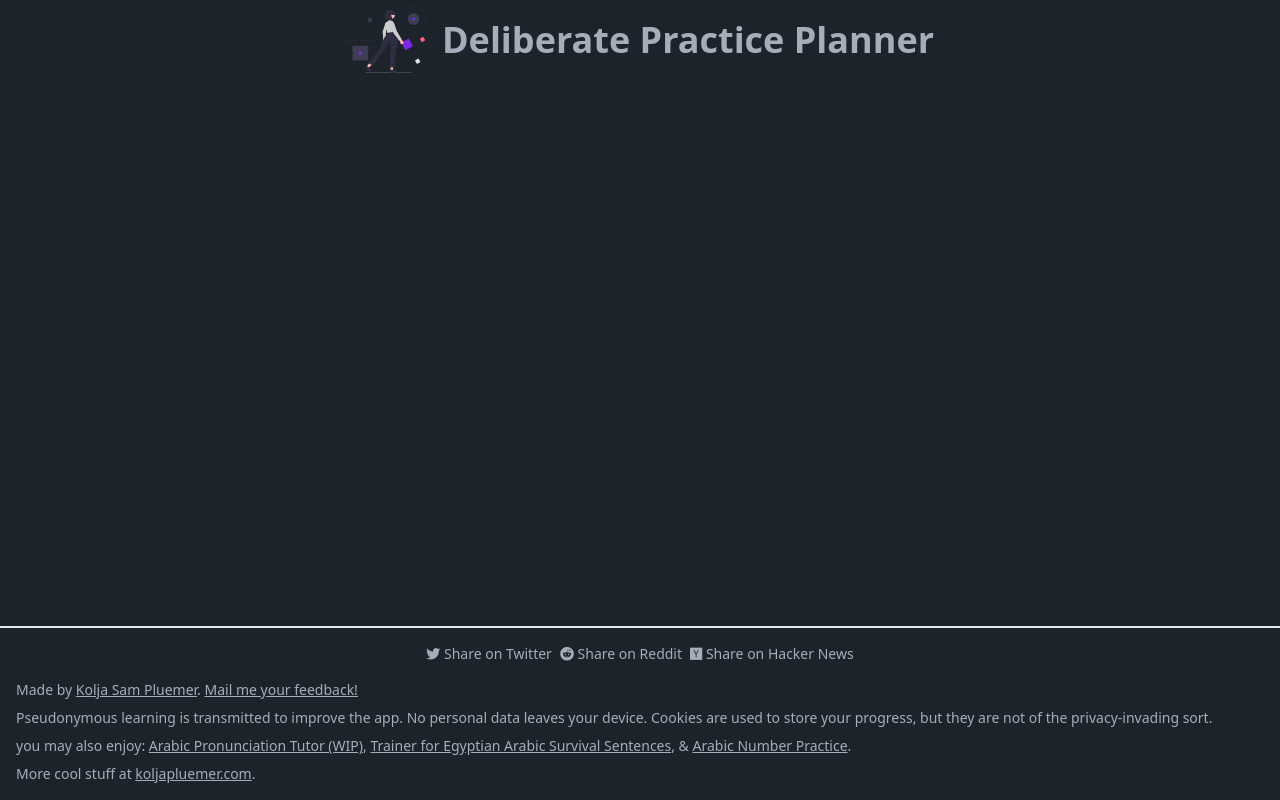
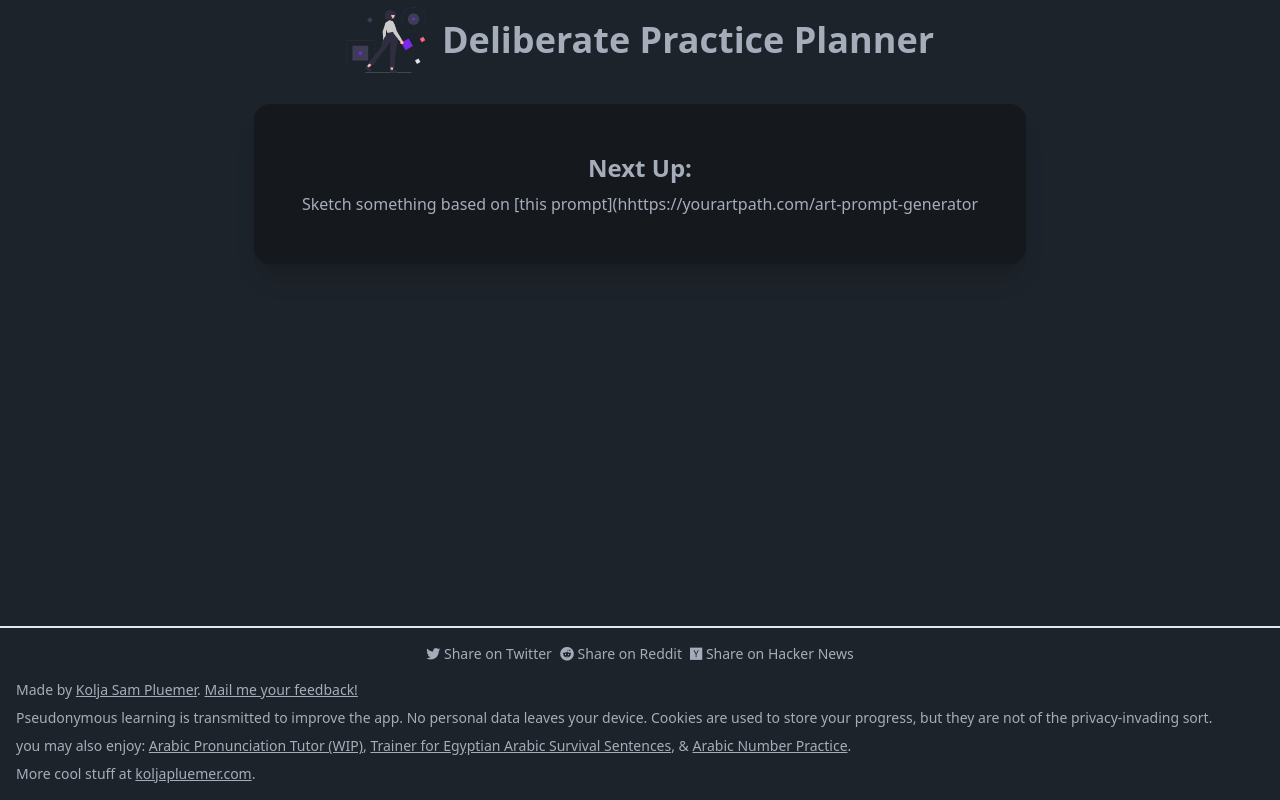
Before and after one commit to koljapluemer/dp-tool, a Vue app: page /practice in a window 1280 px wide. Both pictures are taken after typing "Sample" into the empty fields and a click on the button "SAVE ANSWER AND START SESSION". Built offline with nearby package versions, Linux system fonts and the light colour scheme; what v-calendar would draw is missing.

Commit message:
implement showing a random exercise in loop

```diff
--- /dev/null
+++ b/src/lessons/drawing.json
@@ -0,0 +1,19 @@
+{
+  "lessons": [
+    {
+      "id": 0,
+      "title": "Magatsu Art Generator",
+      "content": "Sketch something based on [this prompt](https://www.magatsu.net/generators/art/index.php)"
+    },
+    {
+      "id": 1,
+      "title": "Drawingprompt.com Exercise",
+      "content": "Sketch something based on [this prompt](https://drawingprompt.com)"
+    },
+    {
+      "id": 2,
+      "title": "Yourartpath Practice",
+      "content": "Sketch something based on [this prompt](hhttps://yourartpath.com/art-prompt-generator"
+    }
+  ]
+}
--- a/src/views/PracticeLoop.vue
+++ b/src/views/PracticeLoop.vue
@@ -37,9 +37,24 @@ const saveAnswer = () => {
     currentlyPracticedTopic: store.currentlyPracticedTopic,
     question: randomIntroQuestion.value,
     answer: introAnswer.value,
+    timestamp: Date.now(),
   });
 };
 
+// PRE PRACTICE LOGIC
+
+const currentTopic = ref("Drawing");
+const randomLesson = ref({});
+
+// import drawing.json
+import data from "@/lessons/drawing.json";
+const drawingLessons = data.lessons;
+console.log("Drawing lessons", drawingLessons);
+
+const getRandomLesson = () => {
+ randomLesson.value = drawingLessons[Math.floor(Math.random() * drawingLessons.length)];
+};
+getRandomLesson();
 
 </script>
 
@@ -55,8 +70,7 @@ const saveAnswer = () => {
         </span>
         practice session!
       </h2>
-      <p>
-      First, a little question...</p>
+      <p>First, a little question...</p>
       <p class="">
         {{ randomIntroQuestion }}
       </p>
@@ -70,9 +84,29 @@ const saveAnswer = () => {
         class="textarea textarea-bordered my-2"
       ></textarea>
 
-      <button @click="saveAnswer();goToNextState()" class="btn btn-primary">
+      <button
+        @click="
+          saveAnswer();
+          goToNextState();
+        "
+        class="btn btn-primary"
+      >
         Save Answer and Start Session
       </button>
     </div>
   </div>
+
+  <div
+    class="card bg-base-300 shadow-xl p-4"
+    v-if="currentState === 'pre-practice'"
+  >
+    <div class="card-body">
+      <h2 class="text-2xl font-bold text-center">Next Up:</h2>
+      <p>
+      {{ randomLesson.content }}
+      </p>
+
+
+    </div>
+  </div>
 </template>
```
Also changed, not shown: src/LessonData/drawing.json (deleted, +0 -7 lines), src/lessons/uke.json (renamed from src/LessonData/uke.json).
